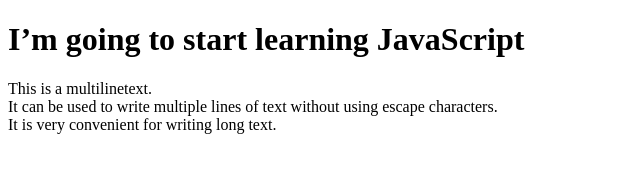
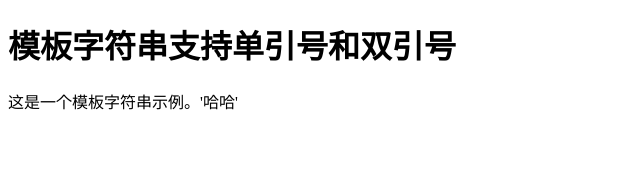
Before and after one commit to GinTama12/Myjavascript1, a plain HTML site: page index.html in a window 1280 px wide. Shown: the whole page, without its empty margins (0-640 px from the left). Drawn offline with Linux system fonts and the light colour scheme.

Commit message:
Template string

```diff
--- a/index.html
+++ b/index.html
@@ -6,14 +6,9 @@
   <title>Document</title>
 </head>
 <body>
-  <h1>I’m going to start learning JavaScript</h1>
-  <p id="This is a test"></p>
-  <script>
-    let Multilinetext=`This is a multilinetext.
-    It can be used to write multiple lines of text without using escape characters.
-    It is very convenient for writing long text.`;
-    document.getElementById("This is a test").innerText=Multilinetext;
-  </script>
+  <h1>模板字符串支持单引号和双引号</h1>
+  <p id="templateString"></p>
 
 </body>
+<script src="index.js"></script>
 </html>
--- a/index.js
+++ b/index.js
@@ -1,8 +1,5 @@
-function MyFunction() {
-    document.getElementById("p1").style.color = "red";
-    document.getElementById("p3").style.color = "red";
-}
-function MyFunction2() {
-    document.getElementById("p1").style.color = "black";
-    document.getElementById("p3").style.color = "black";
-}
+
+// 使用反引号 (``) 定义一个模板字符串，内容为一段 HTML 片段
+let templateString = `<p>这是一个模板字符串示例。'哈哈'</p>`;
+// 通过 id 获取页面中的元素，并将模板字符串作为 HTML 渲染到该元素内部
+document.getElementById("templateString").innerHTML = templateString;
```
Also changed, not shown: style.css (deleted, +0 -10 lines).
